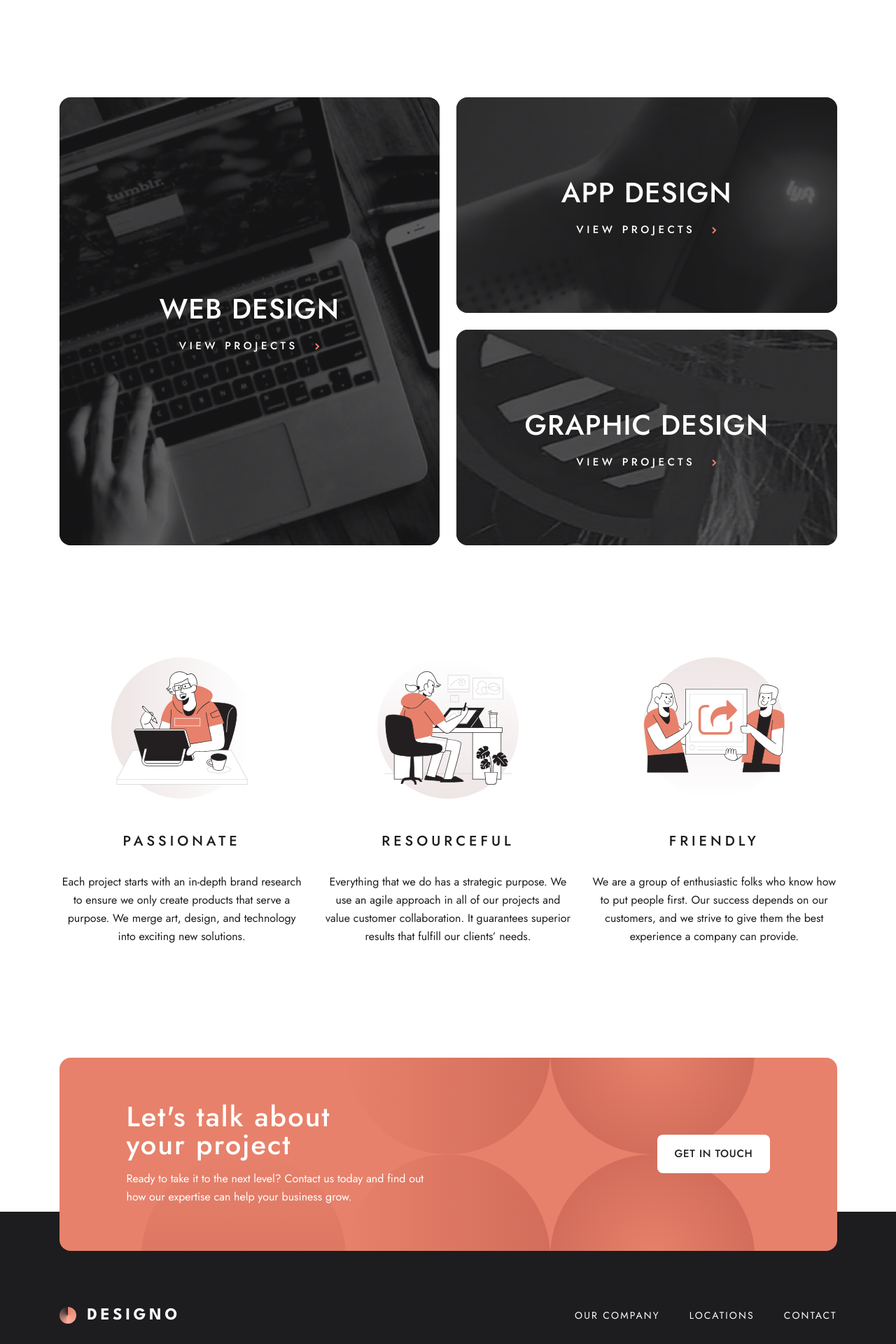
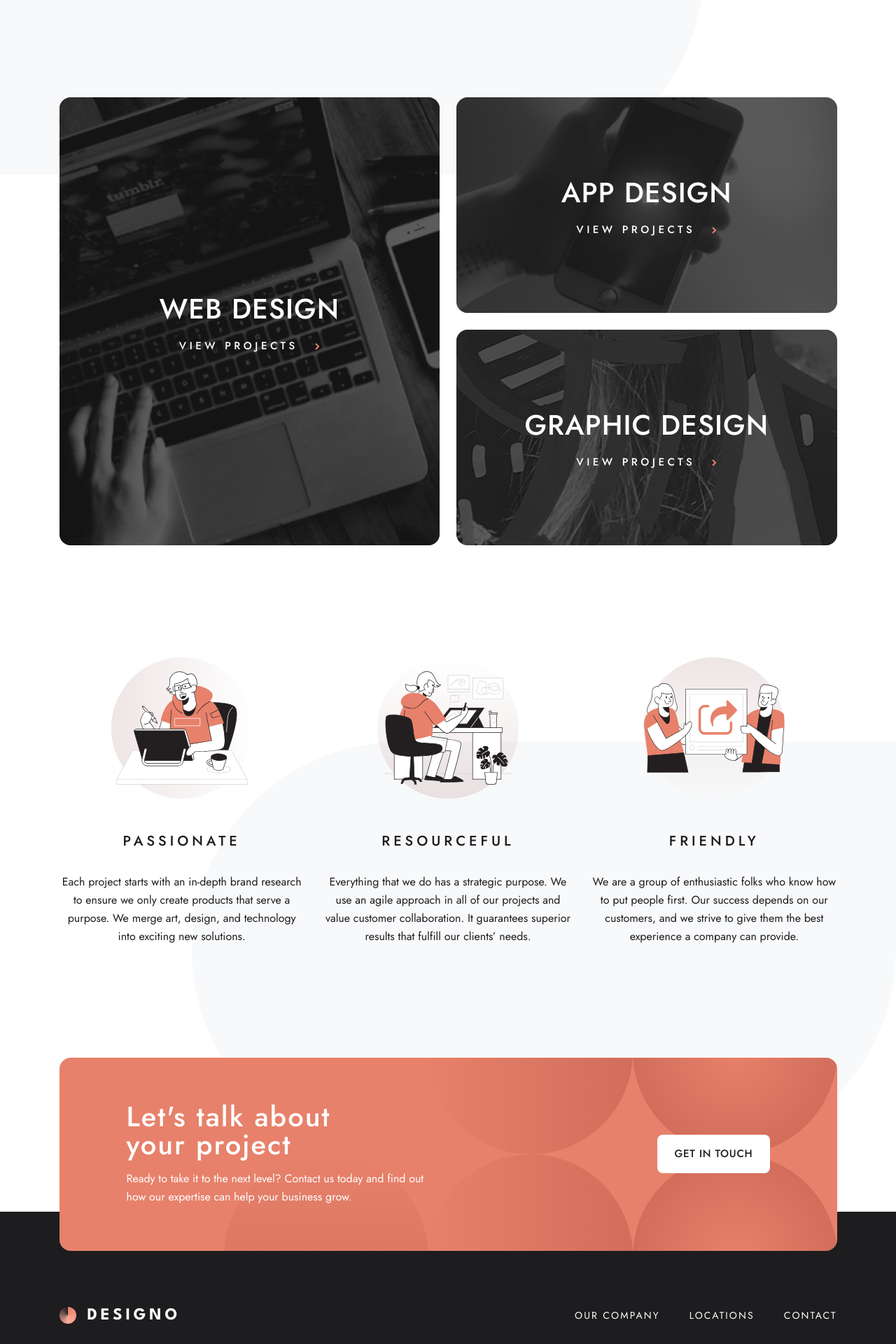
Before and after one commit to ayoub-ahabchane/fem-designo, a Next.js app: page / in a window 1280 px wide. Shown: the part 820-2740 px from the top of the page at 70% size. Built offline with nearby package versions, Linux system fonts and the light colour scheme.

Commit message:
fix: extract root layout and add body background illustations

```diff
--- a/src/app/layout.js
+++ b/src/app/layout.js
@@ -16,7 +16,7 @@ const jost = Jost({
 export default function RootLayout({ children }) {
   return (
     <html lang="en" className={`${jost.className}`}>
-      <body>
+      <body className="bg-[size:1006px_594px] bg-[position:top_475px_left,_right_top_1880px] bg-no-repeat lg:bg-[url(../assets/shared/desktop/bg-pattern-leaf.svg),_url(../assets/exports/rectangle-right-aligned.svg)]">
         <Header />
         <main className="grow pt-[98px] md:px-10 md:pt-[154px]">
           {children}
--- a/src/components/Footer.jsx
+++ b/src/components/Footer.jsx
@@ -11,7 +11,7 @@ const Footer = () => {
   return (
     <footer className="relative grid grid-rows-[1fr_1fr_auto] place-items-center px-6 md:grid-rows-[4fr_1fr_auto] md:px-10">
       <div className=" row-start-1 row-end-3 w-full max-w-[1111px] text-white ">
-        <div className="flex flex-col items-center justify-between gap-8 rounded-2xl bg-peach bg-[url(../assets/exports/pattern-six-circles.svg)] bg-[size:876px_584px] bg-[position:center] bg-no-repeat px-6 py-16 lg:flex-row lg:px-24">
+        <div className="flex flex-col items-center justify-between gap-8 rounded-2xl bg-peach bg-[url(../assets/exports/pattern-six-circles.svg)] bg-[size:876px_584px] bg-[position:center_right] bg-no-repeat px-6 py-16 lg:flex-row lg:px-24">
           <div className="flex flex-col items-center lg:items-start">
             <h2 className=" md:h2 mb-4 text-center text-[2rem] font-medium leading-[1.125em] md:max-w-[335px]  lg:text-left lg:leading-none">
               Let&apos;s talk about
--- a/src/components/home/Services.jsx
+++ b/src/components/home/Services.jsx
@@ -30,7 +30,7 @@ const Services = () => {
             </div>
           </Link>
         </li>
-        <li className="rounded-2xl bg-[url('../assets/home/mobile/image-app-design.jpg')] bg-cover md:bg-[url('../assets/home/tablet/image-app-design.jpg')]">
+        <li className="rounded-2xl bg-[url('../assets/home/mobile/image-app-design.jpg')] bg-cover md:bg-[url('../assets/home/tablet/image-app-design.jpg')] lg:bg-[url('../assets/home/desktop/image-app-design.jpg')]">
           <Link
             className="flex h-full w-full flex-col items-center justify-center gap-3 rounded-2xl bg-[image:linear-gradient(rgba(29,_28,_30,_0.7),_rgba(29,_28,_30,_0.7))] bg-cover  text-white bg-blend-overlay hover:bg-[image:linear-gradient(rgba(231,_129,_107,_0.7),_rgba(231,_129,_107,_0.7))]"
             href="/services/app-design"
@@ -54,7 +54,7 @@ const Services = () => {
             </div>
           </Link>
         </li>
-        <li className="rounded-2xl bg-[url('../assets/home/mobile/image-graphic-design.jpg')] bg-cover md:bg-[url('../assets/home/tablet/image-graphic-design.jpg')]">
+        <li className="rounded-2xl bg-[url('../assets/home/mobile/image-graphic-design.jpg')] bg-cover md:bg-[url('../assets/home/tablet/image-graphic-design.jpg')] lg:bg-[url('../assets/home/desktop/image-graphic-design.jpg')]">
           <Link
             className="flex h-full w-full flex-col items-center justify-center gap-3 rounded-2xl bg-[image:linear-gradient(rgba(29,_28,_30,_0.7),_rgba(29,_28,_30,_0.7))] bg-cover  text-white bg-blend-overlay hover:bg-[image:linear-gradient(rgba(231,_129,_107,_0.7),_rgba(231,_129,_107,_0.7))]"
             href="/services/graphic-design"
```
Also changed, not shown: src/assets/exports/rectangle-right-aligned.png (added), src/assets/exports/rectangle-right-aligned.svg (added).
